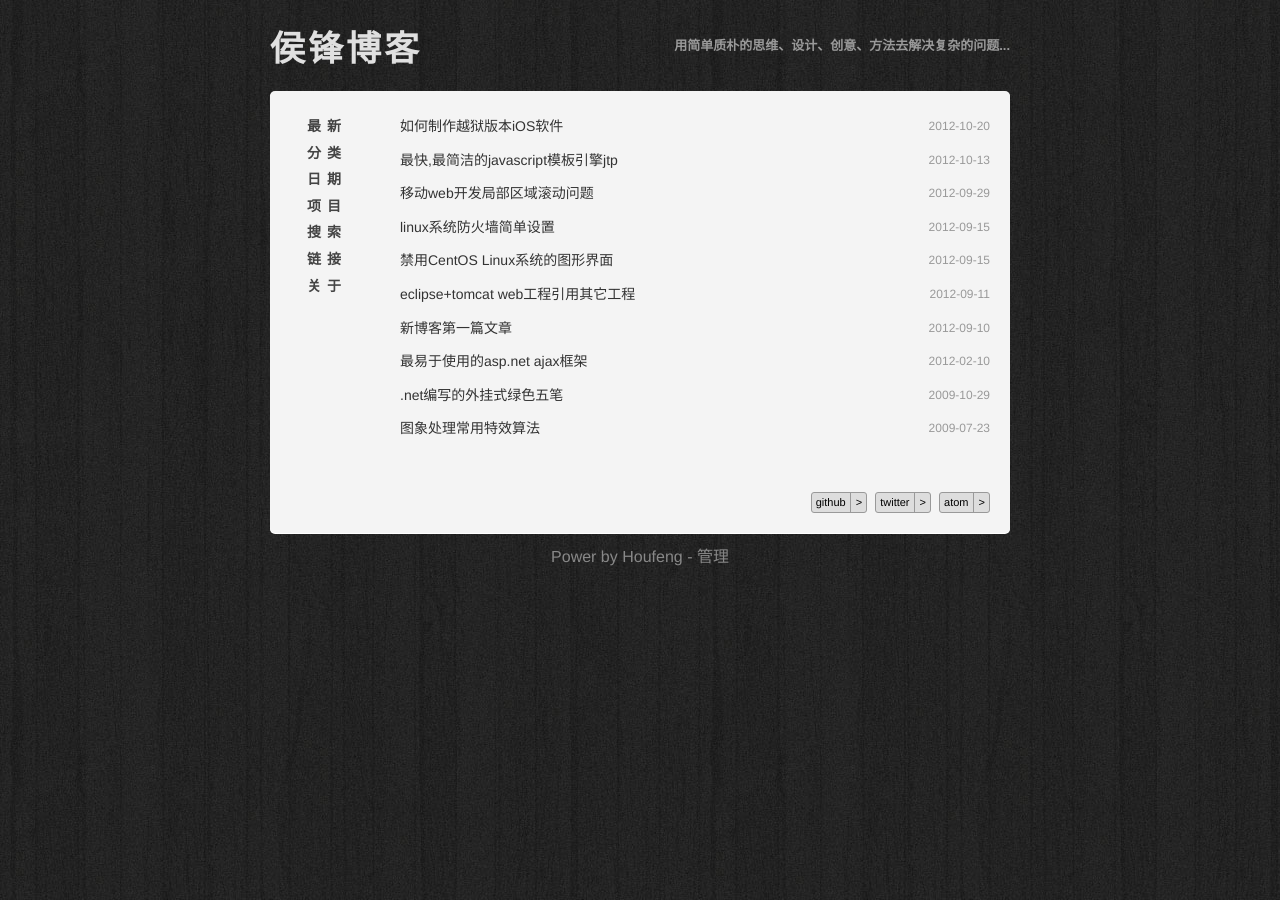
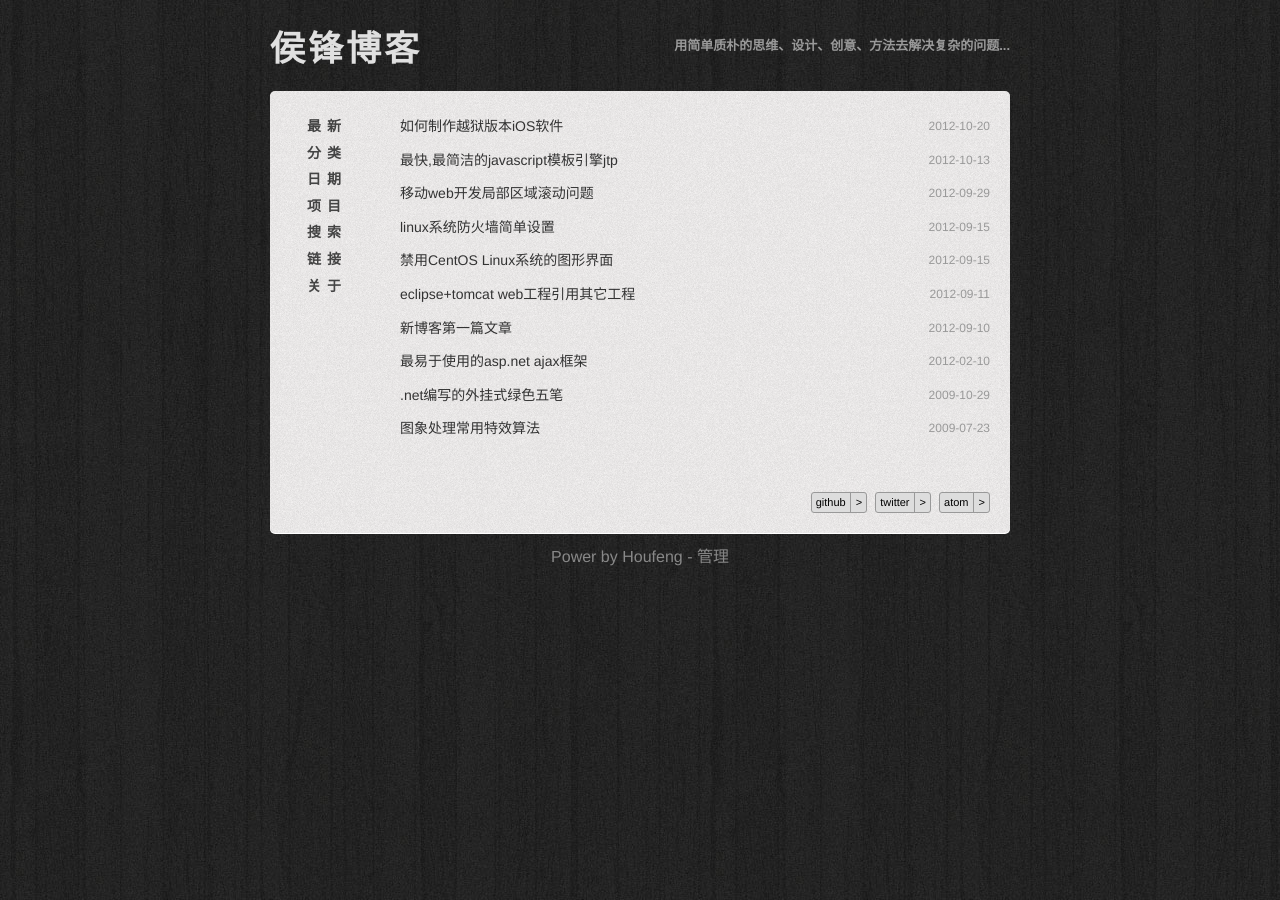
Before and after one commit to Houfeng/houfeng.github.com, a Jekyll site: the page built from index.html, in a window 1280 px wide. Built offline with Jekyll 4.4.1, drawn with Linux system fonts in a browser that asks for light colours; Markdown is read by kramdown in place of the engine named in the settings; comment, search, counter and statistics services are not loaded.

Commit message:
Updated styles/style.css

```diff
--- a/styles/style.css
+++ b/styles/style.css
@@ -72,7 +72,7 @@ div#wrapper {
 	-moz-box-shadow:0 1px 0 #FFFFFF;
 	-webkit-box-shadow:0 1px 0 #FFFFFF;
 	box-shadow:0 1px 0 #FFFFFF;
-	background:#f4f4f4;/*url(../images/bg-5.png);*/
+	background:#fff url(../images/bg-5.png);
 	color:#111;
 	font-size:14px;
 	line-height:190%;
```
